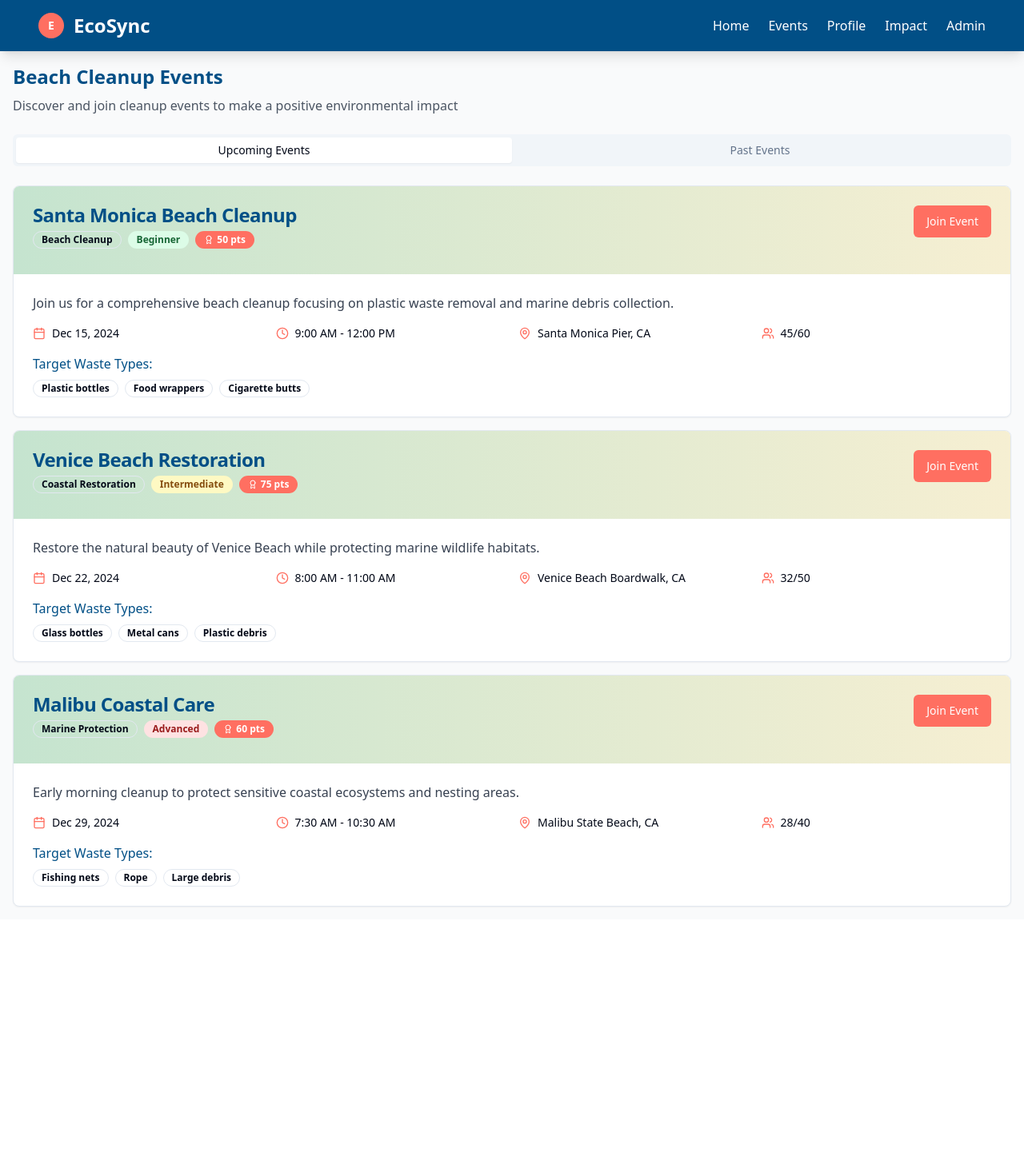
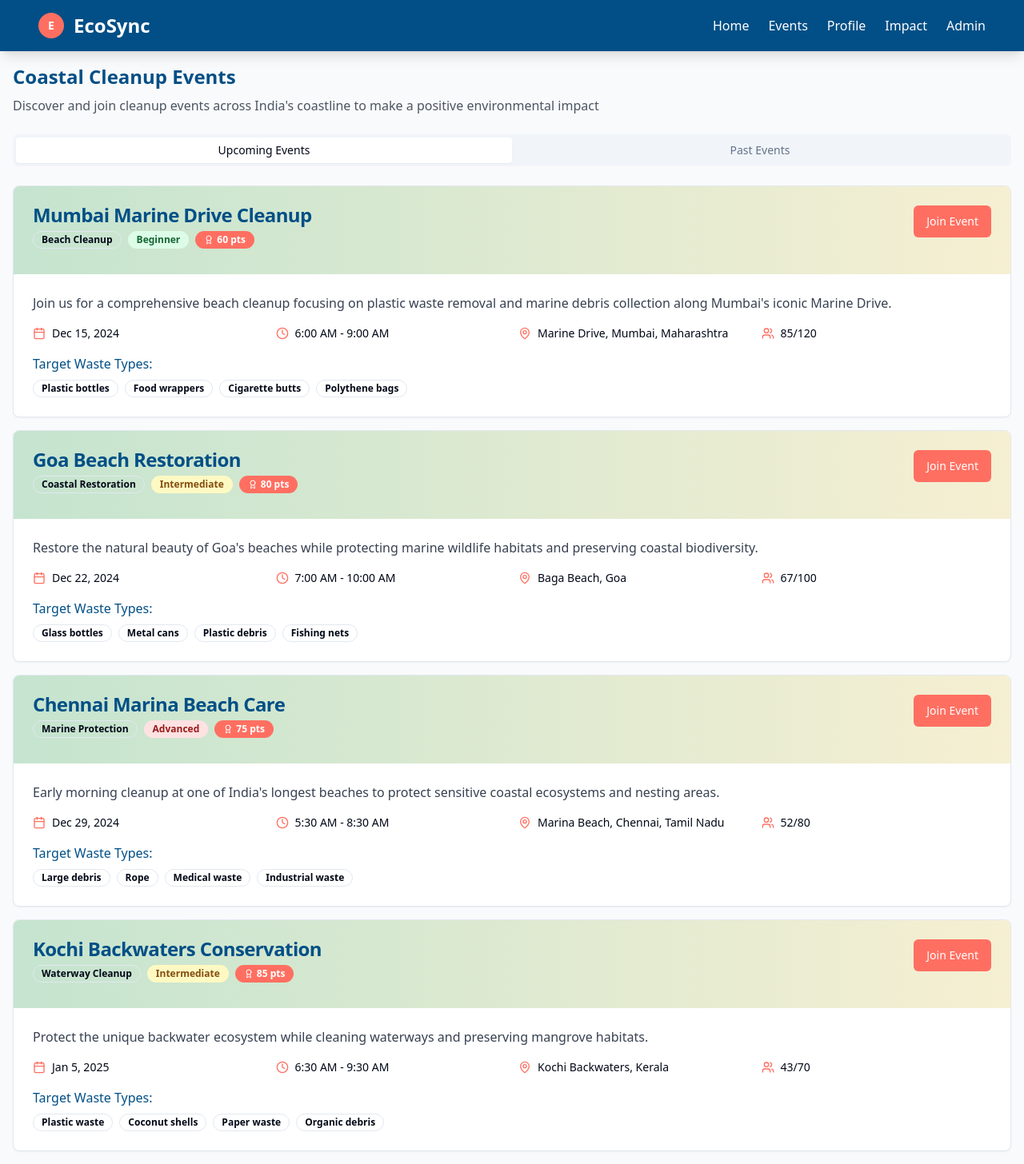
Before and after one commit to Akilucky-rogue/Eco-Sync, a React (Vite) app: page /events in a window 1280 px wide. Shown: the whole page at 80% size. Before the commit the page ends 1150 px from the top, so only its background shows below. Built offline with nearby package versions, Linux system fonts and the light colour scheme.

Commit message:
Refactor: Update location-specific data
Update the application to reflect India-specific data and locations.

```diff
--- a/src/pages/Admin.tsx
+++ b/src/pages/Admin.tsx
@@ -6,16 +6,17 @@ import { Plus, Edit, Users, Calendar, FileText, BarChart3 } from "lucide-react";
 
 const Admin = () => {
   const adminStats = {
-    activeEvents: 3,
-    totalVolunteers: 1247,
-    pendingReports: 5,
-    monthlyEvents: 12
+    activeEvents: 4,
+    totalVolunteers: 2156,
+    pendingReports: 8,
+    monthlyEvents: 22
   };
 
   const recentEvents = [
-    { name: "Santa Monica Beach Cleanup", status: "active", volunteers: 45, date: "Dec 15" },
-    { name: "Venice Beach Restoration", status: "scheduled", volunteers: 32, date: "Dec 22" },
-    { name: "Malibu Coastal Care", status: "scheduled", volunteers: 28, date: "Dec 29" }
+    { name: "Mumbai Marine Drive Cleanup", status: "active", volunteers: 85, date: "Dec 15" },
+    { name: "Goa Beach Restoration", status: "scheduled", volunteers: 67, date: "Dec 22" },
+    { name: "Chennai Marina Beach Care", status: "scheduled", volunteers: 52, date: "Dec 29" },
+    { name: "Kochi Backwaters Conservation", status: "scheduled", volunteers: 43, date: "Jan 5" }
   ];
 
   const getStatusColor = (status: string) => {
@@ -32,7 +33,7 @@ const Admin = () => {
       <div className="flex justify-between items-center mb-6">
         <div>
           <h1 className="text-2xl font-bold text-[#014F86]">Admin Panel</h1>
-          <p className="text-gray-600">Manage events and track volunteer activities</p>
+          <p className="text-gray-600">Manage events and track volunteer activities across Indian coastal regions</p>
         </div>
         <Button className="bg-[#FF6F61] hover:bg-[#FF6F61]/90 text-white">
           <Plus className="h-4 w-4 mr-2" />
@@ -116,7 +117,7 @@ const Admin = () => {
           <CardContent className="p-6 text-center">
             <FileText className="h-12 w-12 text-[#FF6F61] mx-auto mb-3" />
             <h3 className="font-medium text-[#014F86] mb-2">Generate Report</h3>
-            <p className="text-sm text-gray-600">Create AI-powered impact summaries</p>
+            <p className="text-sm text-gray-600">Create AI-powered impact summaries and analytics</p>
           </CardContent>
         </Card>
 
@@ -124,7 +125,7 @@ const Admin = () => {
           <CardContent className="p-6 text-center">
             <Users className="h-12 w-12 text-[#FF6F61] mx-auto mb-3" />
             <h3 className="font-medium text-[#014F86] mb-2">Volunteer Management</h3>
-            <p className="text-sm text-gray-600">View and manage volunteer profiles</p>
+            <p className="text-sm text-gray-600">View and manage volunteer profiles across regions</p>
           </CardContent>
         </Card>
 
--- a/src/pages/Dashboard.tsx
+++ b/src/pages/Dashboard.tsx
@@ -6,33 +6,35 @@ import { TrendingUp, Users, Award, Recycle, Calendar, MapPin } from "lucide-reac
 
 const Dashboard = () => {
   const overallStats = {
-    totalWasteCollected: 2847,
-    totalVolunteers: 1247,
-    eventsCompleted: 45,
-    coastlineRestored: 12.5
+    totalWasteCollected: 4567,
+    totalVolunteers: 2156,
+    eventsCompleted: 78,
+    coastlineRestored: 28.5
   };
 
   const monthlyData = [
-    { month: "Aug", waste: 320, volunteers: 89, events: 8 },
-    { month: "Sep", waste: 450, volunteers: 156, events: 12 },
-    { month: "Oct", waste: 380, volunteers: 134, events: 10 },
-    { month: "Nov", waste: 520, volunteers: 189, events: 15 },
-    { month: "Dec", waste: 1177, volunteers: 679, events: 0 } // Current month (partial)
+    { month: "Aug", waste: 520, volunteers: 156, events: 12 },
+    { month: "Sep", waste: 680, volunteers: 234, events: 18 },
+    { month: "Oct", waste: 590, volunteers: 189, events: 15 },
+    { month: "Nov", waste: 745, volunteers: 298, events: 22 },
+    { month: "Dec", waste: 2032, volunteers: 1279, events: 11 } // Current month (partial)
   ];
 
   const wasteBreakdown = [
-    { type: "Plastic", amount: 1420, percentage: 50, color: "bg-red-500" },
-    { type: "Glass", amount: 569, percentage: 20, color: "bg-green-500" },
-    { type: "Metal", amount: 427, percentage: 15, color: "bg-blue-500" },
-    { type: "Organic", amount: 285, percentage: 10, color: "bg-yellow-500" },
-    { type: "Other", amount: 146, percentage: 5, color: "bg-gray-500" }
+    { type: "Plastic", amount: 2284, percentage: 50, color: "bg-red-500" },
+    { type: "Organic", amount: 913, percentage: 20, color: "bg-green-500" },
+    { type: "Paper", amount: 685, percentage: 15, color: "bg-blue-500" },
+    { type: "Metal", amount: 457, percentage: 10, color: "bg-yellow-500" },
+    { type: "Glass", amount: 228, percentage: 5, color: "bg-gray-500" }
   ];
 
   const topLocations = [
-    { name: "Santa Monica Beach", cleanups: 12, waste: "456 kg", impact: "High" },
-    { name: "Venice Beach", cleanups: 8, waste: "324 kg", impact: "Medium" },
-    { name: "Malibu Coast", cleanups: 6, waste: "289 kg", impact: "High" },
-    { name: "Manhattan Beach", cleanups: 5, waste: "198 kg", impact: "Medium" }
+    { name: "Mumbai Marine Drive", cleanups: 18, waste: "756 kg", impact: "High" },
+    { name: "Chennai Marina Beach", cleanups: 15, waste: "634 kg", impact: "High" },
+    { name: "Goa Beaches", cleanups: 12, waste: "523 kg", impact: "Medium" },
+    { name: "Kochi Backwaters", cleanups: 9, waste: "412 kg", impact: "Medium" },
+    { name: "Visakhapatnam Coast", cleanups: 8, waste: "389 kg", impact: "High" },
+    { name: "Puri Beach", cleanups: 6, waste: "298 kg", impact: "Medium" }
   ];
 
   const getImpactColor = (impact: string) => {
@@ -48,7 +50,7 @@ const Dashboard = () => {
     <div className="container mx-auto p-4 space-y-6">
       <div className="mb-6">
         <h1 className="text-2xl font-bold text-[#014F86] mb-2">Impact Dashboard</h1>
-        <p className="text-gray-600">Track our collective environmental impact and community growth</p>
+        <p className="text-gray-600">Track our collective environmental impact across India's coastline and community growth</p>
       </div>
 
       {/* Overview Stats */}
@@ -115,15 +117,15 @@ const Dashboard = () => {
                     <div className="grid grid-cols-3 gap-2">
                       <div>
                         <div className="text-xs text-gray-600 mb-1">Waste</div>
-                        <Progress value={(month.waste / 600) * 100} className="h-2" />
+                        <Progress value={(month.waste / 800) * 100} className="h-2" />
                       </div>
                       <div>
                         <div className="text-xs text-gray-600 mb-1">Volunteers</div>
-                        <Progress value={(month.volunteers / 200) * 100} className="h-2" />
+                        <Progress value={(month.volunteers / 300) * 100} className="h-2" />
                       </div>
                       <div>
                         <div className="text-xs text-gray-600 mb-1">Events</div>
-                        <Progress value={(month.events / 15) * 100} className="h-2" />
+                        <Progress value={(month.events / 25) * 100} className="h-2" />
                       </div>
                     </div>
                   </div>
--- a/src/pages/Events.tsx
+++ b/src/pages/Events.tsx
@@ -12,68 +12,92 @@ const Events = () => {
   const allEvents = [
     {
       id: 1,
-      name: "Santa Monica Beach Cleanup",
+      name: "Mumbai Marine Drive Cleanup",
       date: "Dec 15, 2024",
-      time: "9:00 AM - 12:00 PM",
-      location: "Santa Monica Pier, CA",
-      description: "Join us for a comprehensive beach cleanup focusing on plastic waste removal and marine debris collection.",
-      volunteers: 45,
-      maxVolunteers: 60,
-      pointsReward: 50,
+      time: "6:00 AM - 9:00 AM",
+      location: "Marine Drive, Mumbai, Maharashtra",
+      description: "Join us for a comprehensive beach cleanup focusing on plastic waste removal and marine debris collection along Mumbai's iconic Marine Drive.",
+      volunteers: 85,
+      maxVolunteers: 120,
+      pointsReward: 60,
       category: "Beach Cleanup",
       difficulty: "Beginner",
-      wasteTarget: ["Plastic bottles", "Food wrappers", "Cigarette butts"],
+      wasteTarget: ["Plastic bottles", "Food wrappers", "Cigarette butts", "Polythene bags"],
       status: "upcoming"
     },
     {
       id: 2,
-      name: "Venice Beach Restoration",
+      name: "Goa Beach Restoration",
       date: "Dec 22, 2024",
-      time: "8:00 AM - 11:00 AM",
-      location: "Venice Beach Boardwalk, CA",
-      description: "Restore the natural beauty of Venice Beach while protecting marine wildlife habitats.",
-      volunteers: 32,
-      maxVolunteers: 50,
-      pointsReward: 75,
+      time: "7:00 AM - 10:00 AM",
+      location: "Baga Beach, Goa",
+      description: "Restore the natural beauty of Goa's beaches while protecting marine wildlife habitats and preserving coastal biodiversity.",
+      volunteers: 67,
+      maxVolunteers: 100,
+      pointsReward: 80,
       category: "Coastal Restoration",
       difficulty: "Intermediate",
-      wasteTarget: ["Glass bottles", "Metal cans", "Plastic debris"],
+      wasteTarget: ["Glass bottles", "Metal cans", "Plastic debris", "Fishing nets"],
       status: "upcoming"
     },
     {
       id: 3,
-      name: "Malibu Coastal Care",
+      name: "Chennai Marina Beach Care",
       date: "Dec 29, 2024",
-      time: "7:30 AM - 10:30 AM",
-      location: "Malibu State Beach, CA",
-      description: "Early morning cleanup to protect sensitive coastal ecosystems and nesting areas.",
-      volunteers: 28,
-      maxVolunteers: 40,
-      pointsReward: 60,
+      time: "5:30 AM - 8:30 AM",
+      location: "Marina Beach, Chennai, Tamil Nadu",
+      description: "Early morning cleanup at one of India's longest beaches to protect sensitive coastal ecosystems and nesting areas.",
+      volunteers: 52,
+      maxVolunteers: 80,
+      pointsReward: 75,
       category: "Marine Protection",
       difficulty: "Advanced",
-      wasteTarget: ["Fishing nets", "Rope", "Large debris"],
+      wasteTarget: ["Large debris", "Rope", "Medical waste", "Industrial waste"],
+      status: "upcoming"
+    },
+    {
+      id: 4,
+      name: "Kochi Backwaters Conservation",
+      date: "Jan 5, 2025",
+      time: "6:30 AM - 9:30 AM",
+      location: "Kochi Backwaters, Kerala",
+      description: "Protect the unique backwater ecosystem while cleaning waterways and preserving mangrove habitats.",
+      volunteers: 43,
+      maxVolunteers: 70,
+      pointsReward: 85,
+      category: "Waterway Cleanup",
+      difficulty: "Intermediate",
+      wasteTarget: ["Plastic waste", "Coconut shells", "Paper waste", "Organic debris"],
       status: "upcoming"
     }
   ];
 
   const pastEvents = [
     {
-      id: 4,
-      name: "Manhattan Beach Cleanup",
+      id: 5,
+      name: "Juhu Beach Cleanup",
       date: "Dec 1, 2024",
-      wasteCollected: "125 kg",
-      volunteers: 35,
-      pointsEarned: 65,
+      wasteCollected: "245 kg",
+      volunteers: 95,
+      pointsEarned: 70,
       status: "completed"
     },
     {
-      id: 5,
-      name: "Hermosa Beach Care",
+      id: 6,
+      name: "Puri Beach Conservation",
       date: "Nov 24, 2024",
-      wasteCollected: "89 kg",
-      volunteers: 28,
-      pointsEarned: 45,
+      wasteCollected: "189 kg",
+      volunteers: 68,
+      pointsEarned: 55,
+      status: "completed"
+    },
+    {
+      id: 7,
+      name: "Visakhapatnam Coastal Care",
+      date: "Nov 15, 2024",
+      wasteCollected: "312 kg",
+      volunteers: 128,
+      pointsEarned: 90,
       status: "completed"
     }
   ];
@@ -94,8 +118,8 @@ const Events = () => {
   return (
     <div className="container mx-auto p-4">
       <div className="mb-6">
-        <h1 className="text-2xl font-bold text-[#014F86] mb-2">Beach Cleanup Events</h1>
-        <p className="text-gray-600">Discover and join cleanup events to make a positive environmental impact</p>
+        <h1 className="text-2xl font-bold text-[#014F86] mb-2">Coastal Cleanup Events</h1>
+        <p className="text-gray-600">Discover and join cleanup events across India's coastline to make a positive environmental impact</p>
       </div>
 
       <Tabs defaultValue="upcoming" className="space-y-6">
--- a/src/pages/Home.tsx
+++ b/src/pages/Home.tsx
@@ -9,43 +9,43 @@ const Home = () => {
   const upcomingEvents = [
     {
       id: 1,
-      name: "Santa Monica Beach Cleanup",
+      name: "Mumbai Marine Drive Cleanup",
       date: "Dec 15, 2024",
-      time: "9:00 AM",
-      location: "Santa Monica Pier",
-      volunteers: 45,
-      maxVolunteers: 60,
+      time: "6:00 AM",
+      location: "Marine Drive, Mumbai",
+      volunteers: 85,
+      maxVolunteers: 120,
       priority: "High",
       category: "Beach"
     },
     {
       id: 2,
-      name: "Venice Beach Restoration",
+      name: "Goa Beach Restoration",
       date: "Dec 22, 2024",
-      time: "8:00 AM",
-      location: "Venice Beach Boardwalk",
-      volunteers: 32,
-      maxVolunteers: 50,
+      time: "7:00 AM",
+      location: "Baga Beach, Goa",
+      volunteers: 67,
+      maxVolunteers: 100,
       priority: "Medium",
       category: "Coastal"
     },
     {
       id: 3,
-      name: "Malibu Coastal Care",
+      name: "Chennai Marina Beach Care",
       date: "Dec 29, 2024",
-      time: "7:30 AM",
-      location: "Malibu State Beach",
-      volunteers: 28,
-      maxVolunteers: 40,
+      time: "5:30 AM",
+      location: "Marina Beach, Chennai",
+      volunteers: 52,
+      maxVolunteers: 80,
       priority: "Low",
       category: "Marine"
     }
   ];
 
   const impactStats = [
-    { icon: Waves, label: "Coastline Cleaned", value: "12.5 km", color: "text-blue-600" },
-    { icon: TreePine, label: "Trees Saved", value: "2,340", color: "text-green-600" },
-    { icon: Fish, label: "Marine Life Protected", value: "15k+", color: "text-teal-600" }
+    { icon: Waves, label: "Coastline Cleaned", value: "28.5 km", color: "text-blue-600" },
+    { icon: TreePine, label: "Mangroves Restored", value: "4,230", color: "text-green-600" },
+    { icon: Fish, label: "Marine Life Protected", value: "35k+", color: "text-teal-600" }
   ];
 
   const getPriorityColor = (priority: string) => {
@@ -62,8 +62,8 @@ const Home = () => {
       {/* Hero Section */}
       <div className="bg-gradient-to-r from-[#014F86] to-[#C5E4CF] text-white p-6 rounded-lg">
         <div className="container mx-auto">
-          <h1 className="text-3xl font-bold mb-2">Welcome to EcoSync</h1>
-          <p className="text-lg opacity-90 mb-4">Join our community in protecting marine ecosystems through collaborative cleanup efforts</p>
+          <h1 className="text-3xl font-bold mb-2">Welcome to EcoSync India</h1>
+          <p className="text-lg opacity-90 mb-4">Join our community in protecting India's marine ecosystems and coastal heritage through collaborative cleanup efforts</p>
           <div className="flex flex-wrap gap-3">
             <Link to="/events">
               <Button className="bg-[#FF6F61] hover:bg-[#FF6F61]/90 text-white">
@@ -99,7 +99,7 @@ const Home = () => {
           <CardHeader>
             <CardTitle className="flex items-center gap-2 text-[#014F86]">
               <MapPin className="h-5 w-5" />
-              Cleanup Locations
+              Coastal Cleanup Locations
             </CardTitle>
           </CardHeader>
           <CardContent>
@@ -111,21 +111,28 @@ const Home = () => {
                 <div className="w-6 h-6 bg-[#FF6F61] rounded-full flex items-center justify-center animate-pulse">
                   <MapPin className="h-4 w-4 text-white" />
                 </div>
-                <div className="text-xs text-center mt-1 font-medium">Santa Monica</div>
+                <div className="text-xs text-center mt-1 font-medium">Mumbai</div>
               </div>
 
               <div className="absolute top-1/2 left-1/4">
                 <div className="w-6 h-6 bg-[#FF6F61] rounded-full flex items-center justify-center animate-pulse">
                   <MapPin className="h-4 w-4 text-white" />
                 </div>
-                <div className="text-xs text-center mt-1 font-medium">Venice</div>
+                <div className="text-xs text-center mt-1 font-medium">Goa</div>
               </div>
 
               <div className="absolute top-1/3 right-1/4">
                 <div className="w-6 h-6 bg-[#FF6F61] rounded-full flex items-center justify-center animate-pulse">
                   <MapPin className="h-4 w-4 text-white" />
                 </div>
-                <div className="text-xs text-center mt-1 font-medium">Malibu</div>
+                <div className="text-xs text-center mt-1 font-medium">Chennai</div>
+              </div>
+
+              <div className="absolute bottom-1/3 left-1/2">
+                <div className="w-6 h-6 bg-[#FF6F61] rounded-full flex items-center justify-center animate-pulse">
+                  <MapPin className="h-4 w-4 text-white" />
+                </div>
+                <div className="text-xs text-center mt-1 font-medium">Kochi</div>
               </div>
 
               <div className="text-center">
--- a/src/pages/NotFound.tsx
+++ b/src/pages/NotFound.tsx
@@ -14,7 +14,7 @@ const NotFound = () => {
           </div>
           <h1 className="text-2xl font-bold text-[#014F86] mb-2">Page Not Found</h1>
           <p className="text-gray-600 mb-6">
-            The page you're looking for seems to have drifted away like ocean debris.
+            The page you're looking for seems to have drifted away like debris in the Arabian Sea.
           </p>
           <div className="space-y-3">
             <Link to="/">
```
